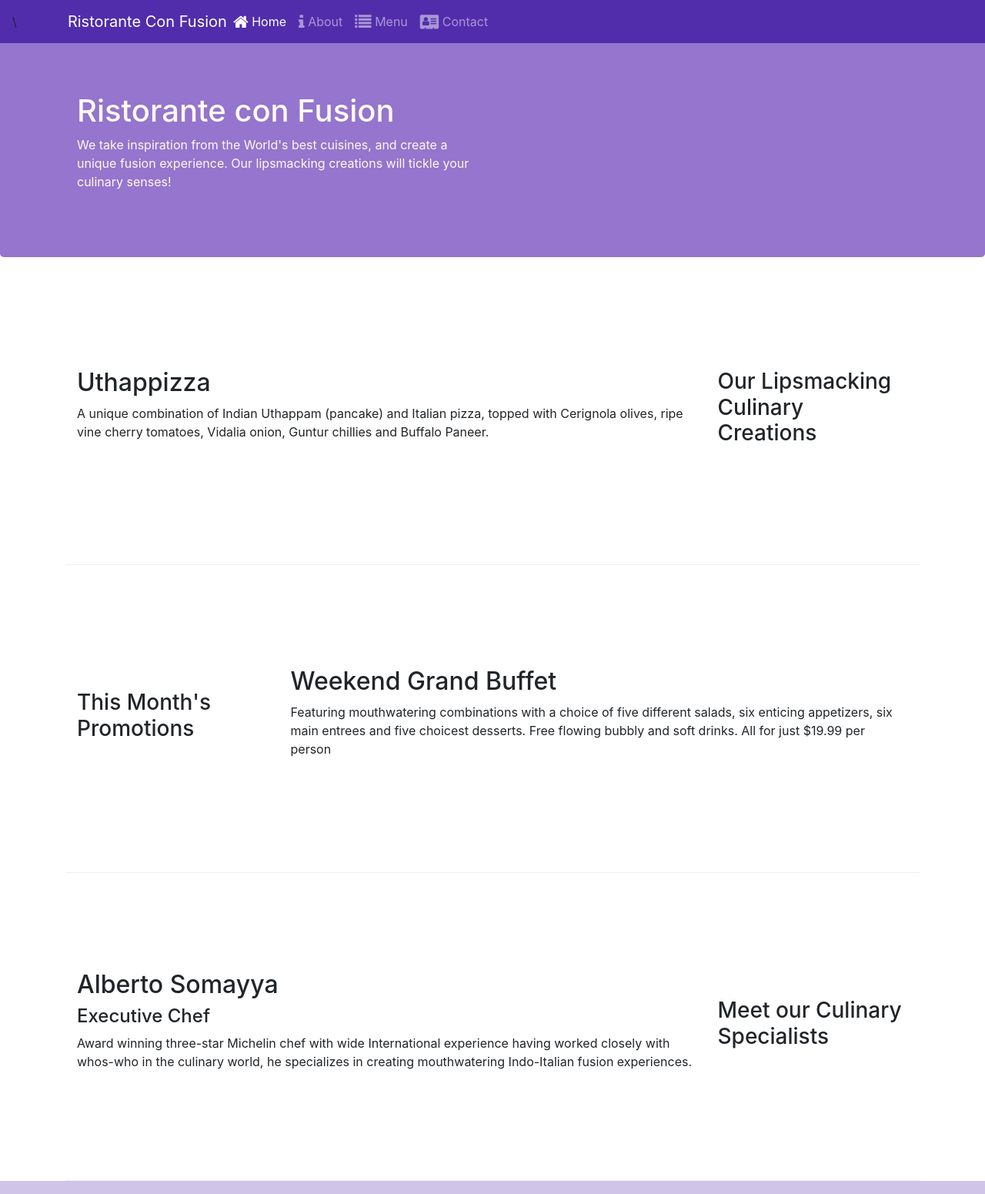
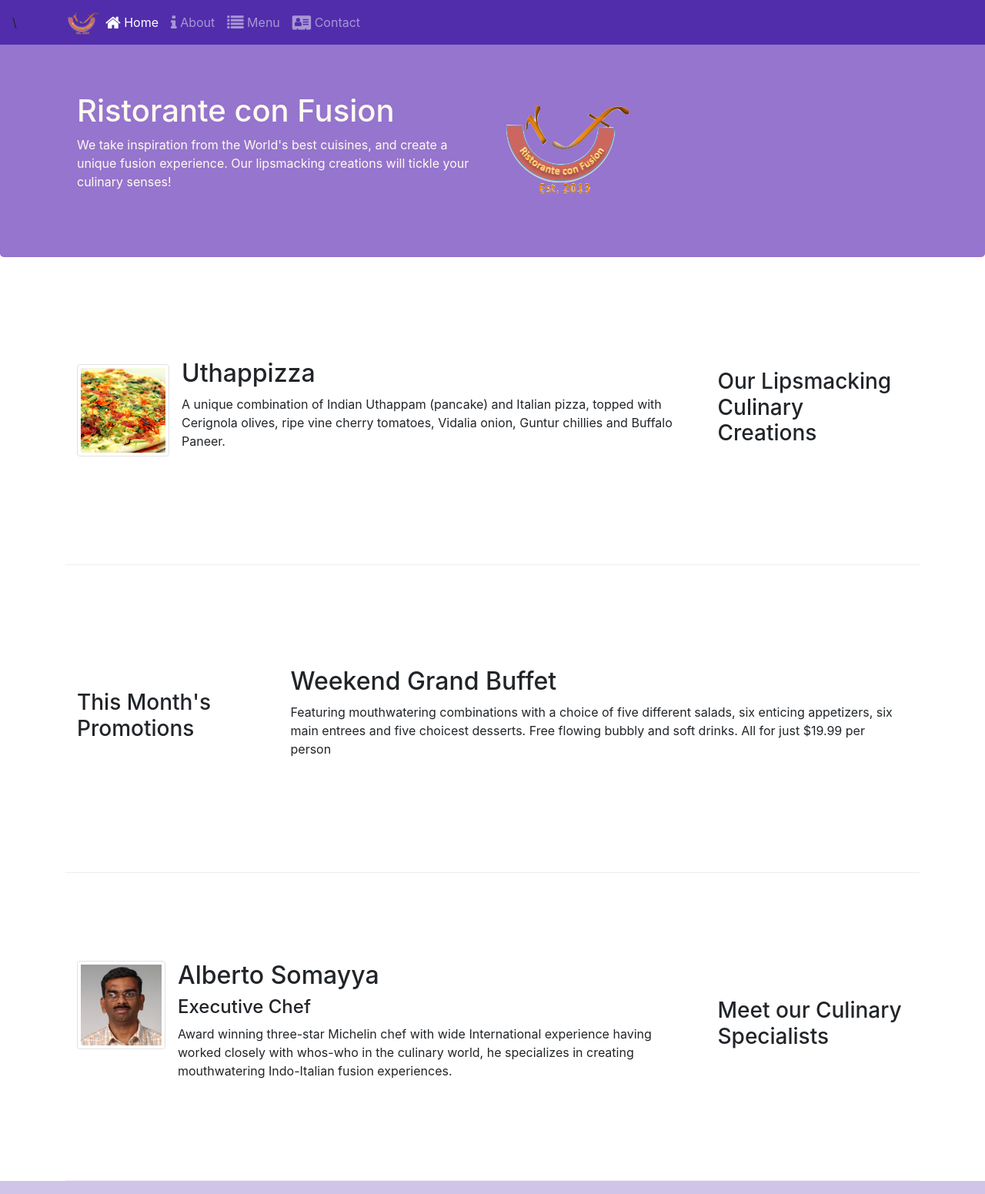
Before and after one commit to SHETTYADI452/conFusion, a website: page index.html in a window 1280 px wide. Shown: the top 1551 px of the page at 77% size. Drawn offline with nearby package versions, Linux system fonts and the light colour scheme.

Commit message:
added images

```diff
--- a/index.html
+++ b/index.html
@@ -23,7 +23,7 @@
             <button class="navbar-toggler" type="button" data-toggle="collapse" data-target="#Navbar">
                 <span class="navbar-toggler-icon"></span>
             </button>
-            <a class="navbar-brand mr-auto" href="#">Ristorante Con Fusion</a>
+            <a class="navbar-brand mr-auto" href="#"><img src="img/logo.png" height="30" width="41"></a>
             <div class="collapse navbar-collapse" id="Navbar">
                 <ul class="navbar-nav mr-auto">
                     <li class="nav-items active"><a class="nav-link" href="#"><span class="fa fa-home fa-lg"></span> Home</a></li>
@@ -42,7 +42,8 @@
                     <h1>Ristorante con Fusion</h1>
                     <p>We take inspiration from the World's best cuisines, and create a unique fusion experience. Our lipsmacking creations will tickle your culinary senses!</p>
                 </div>
-                <div class="col-12 col-sm">
+                <div class="col-12 col-sm align-self-center">
+                    <img src="img/logo.png" class="img-fluid">
                 </div>
             </div>
         </div>
@@ -54,8 +55,13 @@
                 <h3>Our Lipsmacking Culinary Creations</h3>
             </div>
             <div class="col col-sm order-sm-first col-md">
-                <h2>Uthappizza</h2>
-                <p>A unique combination of Indian Uthappam (pancake) and Italian pizza, topped with Cerignola olives, ripe vine cherry tomatoes, Vidalia onion, Guntur chillies and Buffalo Paneer.</p>
+                <div class="media">
+                    <img class="d-flex mr-3 img-thumbnail align-self-center" src="img/uthappizza.png">
+                    <div class="media-body">
+                        <h2 class="mt-0">Uthappizza</h2>
+                        <p>A unique combination of Indian Uthappam (pancake) and Italian pizza, topped with Cerignola olives, ripe vine cherry tomatoes, Vidalia onion, Guntur chillies and Buffalo Paneer.</p>
+                    </div>
+                </div>
             </div>
         </div>
 
@@ -75,9 +81,16 @@
                 <h3>Meet our Culinary Specialists</h3>
             </div>
             <div class="col col-sm order-sm-first col-md">
-                <h2>Alberto Somayya</h2>
-                <h4>Executive Chef</h4>
-                <p>Award winning three-star Michelin chef with wide International experience having worked closely with whos-who in the culinary world, he specializes in creating mouthwatering Indo-Italian fusion experiences. </p>
+                <div class="media">
+                    <div class="media-top"><img class="d-flex mr-3 img-thumbnail align-self-center" src="img/alberto.png" alt="alberto">
+                    </div>
+
+                    <div class="media-body">
+                        <h2 class="mt-0">Alberto Somayya</h2>
+                        <h4>Executive Chef</h4>
+                        <p>Award winning three-star Michelin chef with wide International experience having worked closely with whos-who in the culinary world, he specializes in creating mouthwatering Indo-Italian fusion experiences. </p>
+                    </div>
+                </div>
             </div>
         </div>
     </div>
```
Also changed, not shown: aboutus.html (+3 -2 lines), contactus.html (+3 -2 lines), img/alberto.png (added), img/buffet.png (added), img/logo.png (added), img/uthappizza.png (added), 1 other file.
